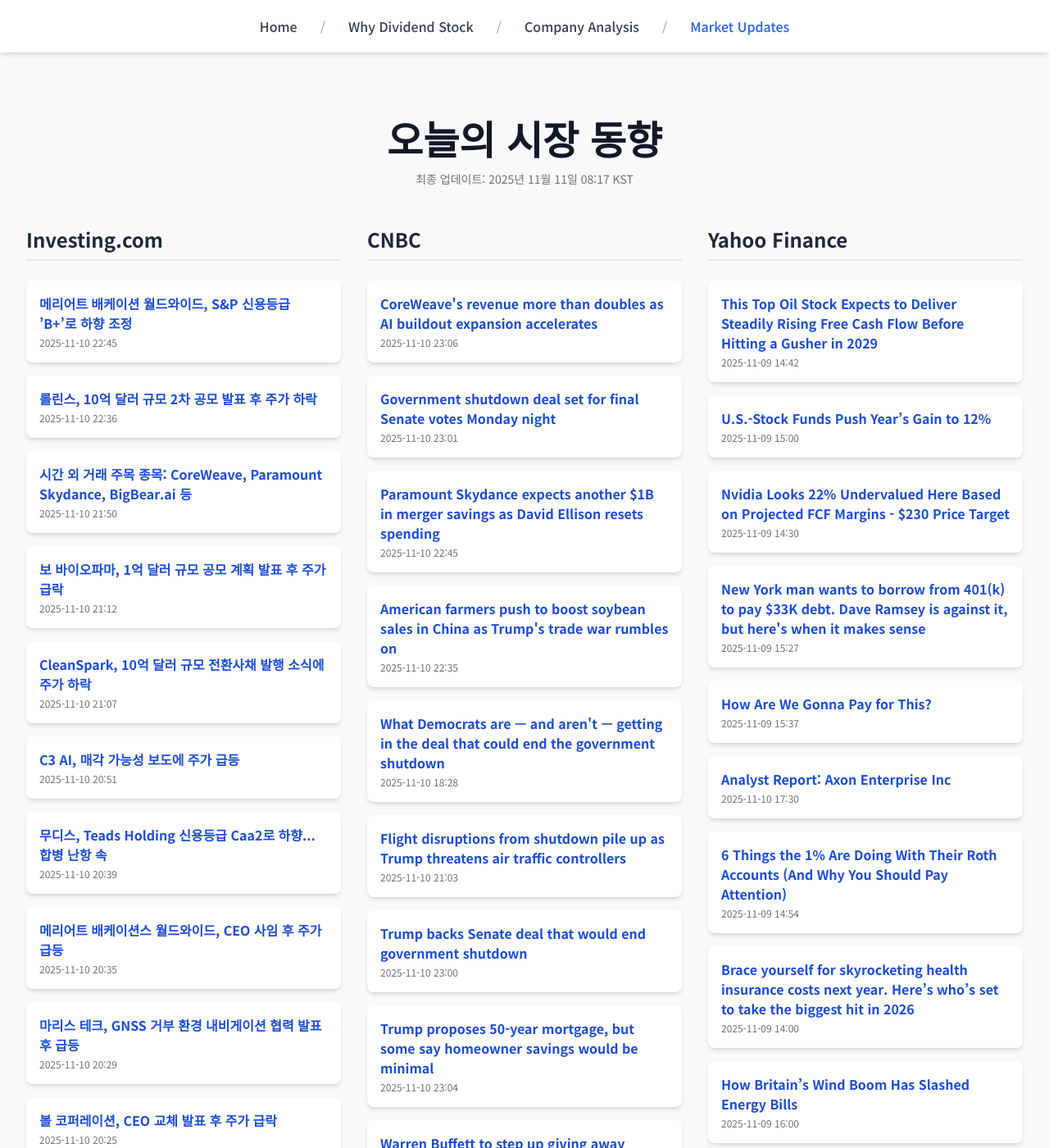
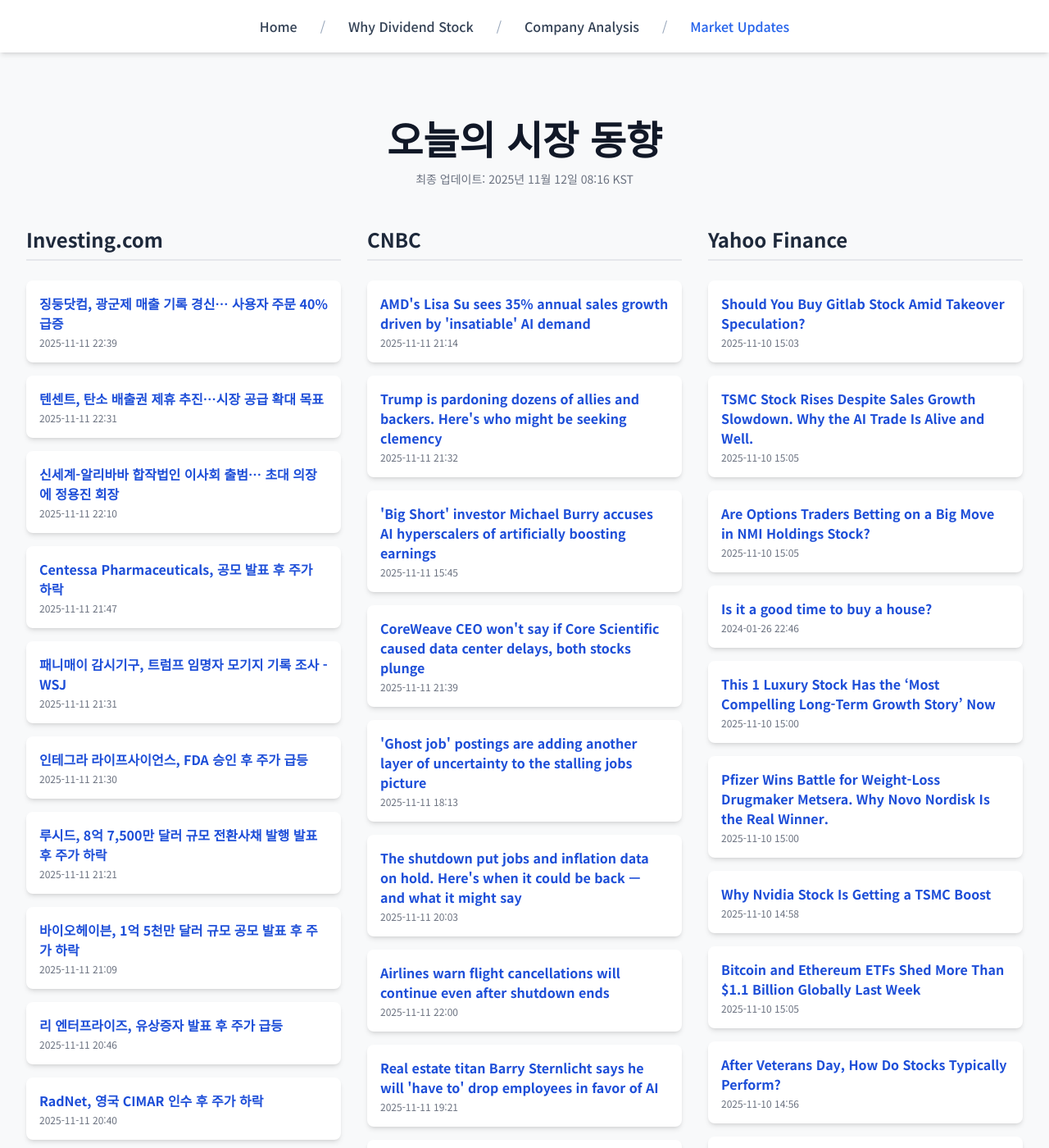
Before and after one commit to Kay-Hwang/my-company-analysis, a Jekyll site: the page built from market-updates.html, in a window 1280 px wide and 1400 px high. Shown: the whole window at 82% size. Built offline with Jekyll 4.4.1, drawn with Linux system fonts in a browser that asks for light colours; nearby versions of some CDN libraries; a script that is not in the unit is left out; some of the changed text lies outside the part shown.

Commit message:
Update daily data

```diff
--- a/_data/latest_data.json
+++ b/_data/latest_data.json
@@ -1,190 +1,190 @@
 {
-  "lastUpdated": "2025년 11월 11일 08:17 KST",
+  "lastUpdated": "2025년 11월 12일 08:16 KST",
   "news": {
     "investing": [
       {
-        "title": "메리어트 배케이션 월드와이드, S&P 신용등급 ’B+’로 하향 조정",
-        "link": "https://kr.investing.com/news/stock-market-news/article-93CH-1710613",
-        "pubDate": "2025-11-10 22:45:00",
-        "summary": "메리어트 배케이션 월드와이드, S&P 신용등급 ’B+’로 하향 조정"
+        "title": "징둥닷컴, 광군제 매출 기록 경신… 사용자 주문 40% 급증",
+        "link": "https://kr.investing.com/news/stock-market-news/article-93CH-1712258",
+        "pubDate": "2025-11-11 22:39:12",
+        "summary": "징둥닷컴, 광군제 매출 기록 경신… 사용자 주문 40% 급증"
       },
       {
-        "title": "롤린스, 10억 달러 규모 2차 공모 발표 후 주가 하락",
-        "link": "https://kr.investing.com/news/stock-market-news/article-93CH-1710584",
-        "pubDate": "2025-11-10 22:36:57",
-        "summary": "롤린스, 10억 달러 규모 2차 공모 발표 후 주가 하락"
+        "title": "텐센트, 탄소 배출권 제휴 추진…시장 공급 확대 목표",
+        "link": "https://kr.investing.com/news/stock-market-news/article-93CH-1712253",
+        "pubDate": "2025-11-11 22:31:15",
+        "summary": "텐센트, 탄소 배출권 제휴 추진…시장 공급 확대 목표"
       },
       {
-        "title": "시간 외 거래 주목 종목: CoreWeave, Paramount Skydance, BigBear.ai 등",
-        "link": "https://kr.investing.com/news/stock-market-news/article-432SI-1710483",
-        "pubDate": "2025-11-10 21:50:20",
-        "summary": "시간 외 거래 주목 종목: CoreWeave, Paramount Skydance, BigBear.ai 등"
+        "title": "신세계-알리바바 합작법인 이사회 출범… 초대 의장에 정용진 회장",
+        "link": "https://kr.investing.com/news/stock-market-news/article-1712237",
+        "pubDate": "2025-11-11 22:10:38",
+        "summary": "신세계-알리바바 합작법인 이사회 출범… 초대 의장에 정용진 회장"
       },
       {
-        "title": "보 바이오파마, 1억 달러 규모 공모 계획 발표 후 주가 급락",
-        "link": "https://kr.investing.com/news/stock-market-news/article-93CH-1710349",
-        "pubDate": "2025-11-10 21:12:00",
-        "summary": "보 바이오파마, 1억 달러 규모 공모 계획 발표 후 주가 급락"
+        "title": "Centessa Pharmaceuticals, 공모 발표 후 주가 하락",
+        "link": "https://kr.investing.com/news/stock-market-news/article-93CH-1712223",
+        "pubDate": "2025-11-11 21:47:57",
+        "summary": "Centessa Pharmaceuticals, 공모 발표 후 주가 하락"
       },
       {
-        "title": "CleanSpark, 10억 달러 규모 전환사채 발행 소식에 주가 하락",
-        "link": "https://kr.investing.com/news/stock-market-news/article-93CH-1710323",
-        "pubDate": "2025-11-10 21:07:12",
-        "summary": "CleanSpark, 10억 달러 규모 전환사채 발행 소식에 주가 하락"
+        "title": "패니매이 감시기구, 트럼프 임명자 모기지 기록 조사 - WSJ",
+        "link": "https://kr.investing.com/news/stock-market-news/article-93CH-1712212",
+        "pubDate": "2025-11-11 21:31:06",
+        "summary": "패니매이 감시기구, 트럼프 임명자 모기지 기록 조사 - WSJ"
       },
       {
-        "title": "C3 AI, 매각 가능성 보도에 주가 급등",
-        "link": "https://kr.investing.com/news/stock-market-news/article-93CH-1710297",
-        "pubDate": "2025-11-10 20:51:59",
-        "summary": "C3 AI, 매각 가능성 보도에 주가 급등"
+        "title": "인테그라 라이프사이언스, FDA 승인 후 주가 급등",
+        "link": "https://kr.investing.com/news/stock-market-news/article-93CH-1712211",
+        "pubDate": "2025-11-11 21:30:56",
+        "summary": "인테그라 라이프사이언스, FDA 승인 후 주가 급등"
       },
       {
-        "title": "무디스, Teads Holding 신용등급 Caa2로 하향... 합병 난항 속",
-        "link": "https://kr.investing.com/news/stock-market-news/article-93CH-1710286",
-        "pubDate": "2025-11-10 20:39:00",
-        "summary": "무디스, Teads Holding 신용등급 Caa2로 하향... 합병 난항 속"
+        "title": "루시드, 8억 7,500만 달러 규모 전환사채 발행 발표 후 주가 하락",
+        "link": "https://kr.investing.com/news/stock-market-news/article-93CH-1712189",
+        "pubDate": "2025-11-11 21:21:00",
+        "summary": "루시드, 8억 7,500만 달러 규모 전환사채 발행 발표 후 주가 하락"
       },
       {
-        "title": "메리어트 배케이션스 월드와이드, CEO 사임 후 주가 급등",
-        "link": "https://kr.investing.com/news/stock-market-news/article-93CH-1710280",
-        "pubDate": "2025-11-10 20:35:19",
-        "summary": "메리어트 배케이션스 월드와이드, CEO 사임 후 주가 급등"
+        "title": "바이오헤이븐, 1억 5천만 달러 규모 공모 발표 후 주가 하락",
+        "link": "https://kr.investing.com/news/stock-market-news/article-93CH-1712169",
+        "pubDate": "2025-11-11 21:09:21",
+        "summary": "바이오헤이븐, 1억 5천만 달러 규모 공모 발표 후 주가 하락"
       },
       {
-        "title": "마리스 테크, GNSS 거부 환경 내비게이션 협력 발표 후 급등",
-        "link": "https://kr.investing.com/news/stock-market-news/article-93CH-1710277",
-        "pubDate": "2025-11-10 20:29:00",
-        "summary": "마리스 테크, GNSS 거부 환경 내비게이션 협력 발표 후 급등"
+        "title": "리 엔터프라이즈, 유상증자 발표 후 주가 급등",
+        "link": "https://kr.investing.com/news/stock-market-news/article-93CH-1712156",
+        "pubDate": "2025-11-11 20:46:09",
+        "summary": "리 엔터프라이즈, 유상증자 발표 후 주가 급등"
       },
       {
-        "title": "볼 코퍼레이션, CEO 교체 발표 후 주가 급락",
-        "link": "https://kr.investing.com/news/stock-market-news/article-93CH-1710276",
-        "pubDate": "2025-11-10 20:25:48",
-        "summary": "볼 코퍼레이션, CEO 교체 발표 후 주가 급락"
+        "title": "RadNet, 영국 CIMAR 인수 후 주가 하락",
+        "link": "https://kr.investing.com/news/stock-market-news/article-93CH-1712153",
+        "pubDate": "2025-11-11 20:40:38",
+        "summary": "RadNet, 영국 CIMAR 인수 후 주가 하락"
       }
     ],
     "cnbc": [
       {
-        "title": "CoreWeave's revenue more than doubles as AI buildout expansion accelerates",
-        "link": "https://www.cnbc.com/2025/11/10/coreweave-crwv-q3-earnings-report-2025.html",
-        "pubDate": "Mon, 10 Nov 2025 23:06:34 GMT",
-        "summary": "Computing supply CoreWeave expected to receive from an outside data center developer will land in the the first quarter of 2026 instead of the current quarter."
+        "title": "AMD's Lisa Su sees 35% annual sales growth driven by 'insatiable' AI demand",
+        "link": "https://www.cnbc.com/2025/11/11/amd-lisa-su-growth-ai-analyst-day.html",
+        "pubDate": "Tue, 11 Nov 2025 21:14:25 GMT",
+        "summary": "Su said that AMD could be able to achieve \"double-digit\" share in the data center AI chip market over the next three to five years."
       },
       {
-        "title": "Government shutdown deal set for final Senate votes Monday night",
-        "link": "https://www.cnbc.com/2025/11/10/government-shutdown-republicans-senate-house-snap.html",
-        "pubDate": "Mon, 10 Nov 2025 23:01:40 GMT",
-        "summary": "The deal does not include an extension of enhanced ACA tax credits, which had been the key demand by most Democrats since the government shutdown began Oct. 1."
+        "title": "Trump is pardoning dozens of allies and backers. Here's who might be seeking clemency",
+        "link": "https://www.cnbc.com/2025/11/11/trump-pardons-clemency-maxwell-diddy.html",
+        "pubDate": "Tue, 11 Nov 2025 21:32:43 GMT",
+        "summary": "Some figures eyed as possible candidates for clemency from President Donald Trump include Ghislaine Maxwell and Sean \"Diddy\" Combs."
       },
       {
-        "title": "Paramount Skydance expects another $1B in merger savings as David Ellison resets spending",
-        "link": "https://www.cnbc.com/2025/11/10/paramount-skydance-psky-earnings-merger-savings.html",
-        "pubDate": "Mon, 10 Nov 2025 22:45:28 GMT",
-        "summary": "CEO David Ellison outlined further layoffs and synergies in Paramount Skydance's first earnings report since its merger in August."
+        "title": "'Big Short' investor Michael Burry accuses AI hyperscalers of artificially boosting earnings",
+        "link": "https://www.cnbc.com/2025/11/11/big-short-investor-michael-burry-accuses-ai-hyperscalers-of-artificially-boosting-earnings.html",
+        "pubDate": "Tue, 11 Nov 2025 15:45:31 GMT",
+        "summary": "Burry alleged that \"hyperscalers\" are artificially boosting earnings by extending the useful life of their computer equipment."
       },
       {
-        "title": "American farmers push to boost soybean sales in China as Trump's trade war rumbles on",
-        "link": "https://www.cnbc.com/2025/11/10/trump-trade-war-american-farmers-china-soybeans.html",
-        "pubDate": "Mon, 10 Nov 2025 22:35:39 GMT",
-        "summary": "China lifted retaliatory tariffs on some agricultural products after the meeting between U.S. President Donald Trump and Chinese President Xi Jinping."
+        "title": "CoreWeave CEO won't say if Core Scientific caused data center delays, both stocks plunge",
+        "link": "https://www.cnbc.com/2025/11/11/coreweave-stock-core-scientific-delays.html",
+        "pubDate": "Tue, 11 Nov 2025 21:39:20 GMT",
+        "summary": "CNBC's Jim Cramer noted data center delays at sites in Texas, Oklahoma and North Carolina tied to Core Scientific."
       },
       {
-        "title": "What Democrats are — and aren't — getting in the deal that could end the government shutdown",
-        "link": "https://www.cnbc.com/2025/11/10/government-shutdown-senate-deal-democrats.html",
-        "pubDate": "Mon, 10 Nov 2025 18:28:02 GMT",
-        "summary": "The pending government funding deal includes a guarantee from Republican leadership that the Senate will soon vote on a Democrat-drafted health care bill."
+        "title": "'Ghost job' postings are adding another layer of uncertainty to the stalling jobs picture",
+        "link": "https://www.cnbc.com/2025/11/11/ghost-job-postings-add-another-layer-of-uncertainty-to-stalled-jobs-picture.html",
+        "pubDate": "Tue, 11 Nov 2025 18:13:24 GMT",
+        "summary": "Since the beginning of 2024, job openings have outnumbered hires by more than 2.2 million a month."
       },
       {
-        "title": "Flight disruptions from shutdown pile up as Trump threatens air traffic controllers",
-        "link": "https://www.cnbc.com/2025/11/10/government-shutdown-flight-delays-cancellations.html",
-        "pubDate": "Mon, 10 Nov 2025 21:03:48 GMT",
-        "summary": "Flight delays and cancellations piled up in recent days as air traffic controller staffing shortages worsen in the government shutdown."
+        "title": "The shutdown put jobs and inflation data on hold. Here's when it could be back — and what it might say",
+        "link": "https://www.cnbc.com/2025/11/11/when-the-government-data-will-start-rolling-out-with-the-shutdown-ending-and-what-it-is-likely-to-show.html",
+        "pubDate": "Tue, 11 Nov 2025 20:03:50 GMT",
+        "summary": "Economic data releases — payroll and jobs reports, CPI and PPI — have lagged during the government shutdown and likely will take some time to get rolling again."
       },
       {
-        "title": "Trump backs Senate deal that would end government shutdown",
-        "link": "https://www.cnbc.com/2025/11/10/trump-government-shutdown-senate-deal.html",
-        "pubDate": "Mon, 10 Nov 2025 23:00:09 GMT",
-        "summary": "Some Democrats are fuming over the Senate government funding deal because it drops a key demand: securing an extension of soon-to-expire Obamacare subsidies."
+        "title": "Airlines warn flight cancellations will continue even after shutdown ends",
+        "link": "https://www.cnbc.com/2025/11/11/government-shutdown-flight-cancellation.html",
+        "pubDate": "Tue, 11 Nov 2025 22:00:23 GMT",
+        "summary": "Airlines will need time to adjust schedules even after the shutdown ends, carriers warned."
       },
       {
-        "title": "Trump proposes 50-year mortgage, but some say homeowner savings would be minimal",
-        "link": "https://www.cnbc.com/2025/11/10/trump-proposes-50-year-mortgage-but-homeowner-savings-could-be-minimal.html",
-        "pubDate": "Mon, 10 Nov 2025 23:04:55 GMT",
-        "summary": "The intended purpose of a longer-term mortgage would be to lower the monthly payment for homeowners. But a lower monthly payment, has other trade-offs."
+        "title": "Real estate titan Barry Sternlicht says he will 'have to' drop employees in favor of AI",
+        "link": "https://www.cnbc.com/2025/11/11/barry-sternlicht-says-he-will-drop-employees-in-favor-of-ai.html",
+        "pubDate": "Tue, 11 Nov 2025 19:21:59 GMT",
+        "summary": "Billionaire Barry Sternlicht, chairman and CEO of Starwood Capital Group, is a legendary, legacy real estate investor. He called the impact of AI \"terrifying.\""
       },
       {
-        "title": "Warren Buffett to step up giving away fortune to his children’s foundations, while supporting successor Abel",
-        "link": "https://www.cnbc.com/2025/11/10/warren-buffett-to-step-up-giving-away-fortune-to-his-childrens-foundations-while-supporting-successor-abel.html",
-        "pubDate": "Mon, 10 Nov 2025 18:32:55 GMT",
-        "summary": "Buffett, in a Thanksgiving letter, said he needs to accelerate the disbursement of his Berkshire stock to his three children's foundations."
+        "title": "Mark Cuban: The job-hunting advice I give my own kids in the age of AI—it'll make their careers 'easier' and more successful",
+        "link": "https://www.cnbc.com/2025/11/11/mark-cuban-job-hunting-advice-i-give-my-kids-in-age-of-ai.html",
+        "pubDate": "Tue, 11 Nov 2025 19:07:22 GMT",
+        "summary": "If you're looking for an entry-level job in the age of AI, seek jobs at small- to medium-sized businesses over ones at large corporations, says Mark Cuban."
       },
       {
-        "title": "Disney's newest cruise ship, the Destiny, is getting ready to set sail: Here's a peek inside",
-        "link": "https://www.cnbc.com/2025/11/10/disney-destiny-cruise-ship.html",
-        "pubDate": "Mon, 10 Nov 2025 16:30:01 GMT",
-        "summary": "Like Disney's other cruise ships, the Destiny features themed dining, curated lounges and onboard entertainment. The Destiny is all about heroes and villains."
+        "title": "SoftBank sells its entire stake in Nvidia for $5.83 billion",
+        "link": "https://www.cnbc.com/2025/11/11/softbank-sells-its-entire-stake-in-nvidia-for-5point83-billion.html",
+        "pubDate": "Tue, 11 Nov 2025 14:39:03 GMT",
+        "summary": "SoftBank is looking to capitalize on its \"all in\" bet on ChatGPT maker OpenAI."
       }
     ],
     "yahoo": [
       {
-        "title": "This Top Oil Stock Expects to Deliver Steadily Rising Free Cash Flow Before Hitting a Gusher in 2029",
-        "link": "https://finance.yahoo.com/news/top-oil-stock-expects-deliver-144200599.html",
-        "pubDate": "2025-11-09T14:42:00Z",
-        "summary": "This Top Oil Stock Expects to Deliver Steadily Rising Free Cash Flow Before Hitting a Gusher in 2029"
+        "title": "Should You Buy Gitlab Stock Amid Takeover Speculation?",
+        "link": "https://finance.yahoo.com/news/buy-gitlab-stock-amid-takeover-150342284.html",
+        "pubDate": "2025-11-10T15:03:42Z",
+        "summary": "Should You Buy Gitlab Stock Amid Takeover Speculation?"
       },
       {
-        "title": "U.S.-Stock Funds Push Year’s Gain to 12%",
-        "link": "https://www.wsj.com/finance/investing/stock-funds-year-to-date-gains-84a1bfe2?siteid=yhoof2&yptr=yahoo",
-        "pubDate": "2025-11-09T15:00:00Z",
-        "summary": "U.S.-Stock Funds Push Year’s Gain to 12%"
+        "title": "TSMC Stock Rises Despite Sales Growth Slowdown. Why the AI Trade Is Alive and Well.",
+        "link": "https://www.barrons.com/articles/tsmc-stock-sales-ai-trade-cb17a880?siteid=yhoof2&yptr=yahoo",
+        "pubDate": "2025-11-10T15:05:00Z",
+        "summary": "TSMC Stock Rises Despite Sales Growth Slowdown. Why the AI Trade Is Alive and Well."
       },
       {
-        "title": "Nvidia Looks 22% Undervalued Here Based on Projected FCF Margins - $230 Price Target",
-        "link": "https://finance.yahoo.com/news/nvidia-looks-22-undervalued-based-143002069.html",
-        "pubDate": "2025-11-09T14:30:02Z",
-        "summary": "Nvidia Looks 22% Undervalued Here Based on Projected FCF Margins - $230 Price Target"
+        "title": "Are Options Traders Betting on a Big Move in NMI Holdings Stock?",
+        "link": "https://finance.yahoo.com/news/options-traders-betting-big-move-150500981.html",
+        "pubDate": "2025-11-10T15:05:00Z",
+        "summary": "Are Options Traders Betting on a Big Move in NMI Holdings Stock?"
       },
       {
-        "title": "New York man wants to borrow from 401(k) to pay $33K debt. Dave Ramsey is against it, but here's when it makes sense",
-        "link": "https://finance.yahoo.com/news/york-man-wants-borrow-401-152700548.html",
-        "pubDate": "2025-11-09T15:27:00Z",
-        "summary": "New York man wants to borrow from 401(k) to pay $33K debt. Dave Ramsey is against it, but here's when it makes sense"
+        "title": "Is it a good time to buy a house?",
+        "link": "https://finance.yahoo.com/personal-finance/mortgages/article/is-it-a-good-time-to-buy-a-house-202100449.html",
+        "pubDate": "2024-01-26T22:46:12Z",
+        "summary": "Is it a good time to buy a house?"
       },
       {
-        "title": "How Are We Gonna Pay for This?",
-        "link": "https://www.wsj.com/tech/ai/how-are-we-gonna-pay-for-this-8966c7c3?siteid=yhoof2&yptr=yahoo",
-        "pubDate": "2025-11-09T15:37:00Z",
-        "summary": "How Are We Gonna Pay for This?"
+        "title": "This 1 Luxury Stock Has the ‘Most Compelling Long-Term Growth Story’ Now",
+        "link": "https://finance.yahoo.com/news/1-luxury-stock-most-compelling-150002136.html",
+        "pubDate": "2025-11-10T15:00:02Z",
+        "summary": "This 1 Luxury Stock Has the ‘Most Compelling Long-Term Growth Story’ Now"
       },
       {
-        "title": "Analyst Report: Axon Enterprise Inc",
-        "link": "https://finance.yahoo.com/research/reports/ARGUS_6091_AnalystReport_1762795831000?yptr=yahoo&ncid=yahooproperties_plusresear_nm5q6ze1cei",
-        "pubDate": "2025-11-10T17:30:31Z",
-        "summary": "Analyst Report: Axon Enterprise Inc"
+        "title": "Pfizer Wins Battle for Weight-Loss Drugmaker Metsera. Why Novo Nordisk Is the Real Winner.",
+        "link": "https://www.barrons.com/articles/metsera-stock-price-pfizer-deal-novo-b464be0a?siteid=yhoof2&yptr=yahoo",
+        "pubDate": "2025-11-10T15:00:00Z",
+        "summary": "Pfizer Wins Battle for Weight-Loss Drugmaker Metsera. Why Novo Nordisk Is the Real Winner."
       },
       {
-        "title": "6 Things the 1% Are Doing With Their Roth Accounts (And Why You Should Pay Attention)",
-        "link": "https://finance.yahoo.com/news/6-things-1-doing-roth-120033352.html",
-        "pubDate": "2025-11-09T14:54:30Z",
-        "summary": "6 Things the 1% Are Doing With Their Roth Accounts (And Why You Should Pay Attention)"
+        "title": "Why Nvidia Stock Is Getting a TSMC Boost",
+        "link": "https://www.barrons.com/articles/nvidia-stock-price-tsmc-taiwan-semi-chips-4b05c87b?siteid=yhoof2&yptr=yahoo",
+        "pubDate": "2025-11-10T14:58:00Z",
+        "summary": "Why Nvidia Stock Is Getting a TSMC Boost"
       },
       {
-        "title": "Brace yourself for skyrocketing health insurance costs next year. Here’s who’s set to take the biggest hit in 2026",
-        "link": "https://finance.yahoo.com/news/brace-yourself-skyrocketing-health-insurance-140000435.html",
-        "pubDate": "2025-11-09T14:00:00Z",
-        "summary": "Brace yourself for skyrocketing health insurance costs next year. Here’s who’s set to take the biggest hit in 2026"
+        "title": "Bitcoin and Ethereum ETFs Shed More Than $1.1 Billion Globally Last Week",
+        "link": "https://finance.yahoo.com/news/bitcoin-ethereum-etfs-shed-more-150511435.html",
+        "pubDate": "2025-11-10T15:05:11Z",
+        "summary": "Bitcoin and Ethereum ETFs Shed More Than $1.1 Billion Globally Last Week"
       },
       {
-        "title": "How Britain’s Wind Boom Has Slashed Energy Bills",
-        "link": "https://finance.yahoo.com/news/britain-wind-boom-slashed-energy-160000930.html",
-        "pubDate": "2025-11-09T16:00:00Z",
-        "summary": "How Britain’s Wind Boom Has Slashed Energy Bills"
+        "title": "After Veterans Day, How Do Stocks Typically Perform?",
+        "link": "https://www.wsj.com/livecoverage/stock-market-today-dow-sp-500-nasdaq-11-10-2025/card/after-veterans-day-how-do-stocks-typically-perform--ArdZp7H2pVAQM7Et89mA?siteid=yhoof2&yptr=yahoo",
+        "pubDate": "2025-11-10T14:56:57Z",
+        "summary": "After Veterans Day, How Do Stocks Typically Perform?"
       },
       {
-        "title": "Why breakups are in vogue for restaurant chains and Big Food",
-        "link": "https://finance.yahoo.com/news/why-breakups-are-in-vogue-for-restaurant-chains-and-big-food-211959129.html",
-        "pubDate": "2025-11-06T21:19:59Z",
-        "summary": "Why breakups are in vogue for restaurant chains and Big Food"
+        "title": "Stocks Rally on Optimism that the US Government Will Soon Reopen",
+        "link": "https://finance.yahoo.com/news/stocks-rally-optimism-us-government-151033568.html",
+        "pubDate": "2025-11-10T15:10:33Z",
+        "summary": "Stocks Rally on Optimism that the US Government Will Soon Reopen"
       }
     ]
   }
```
